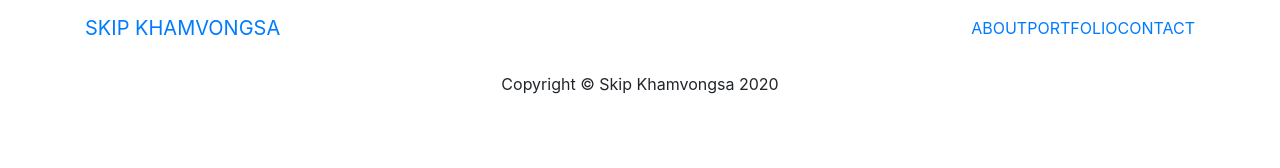
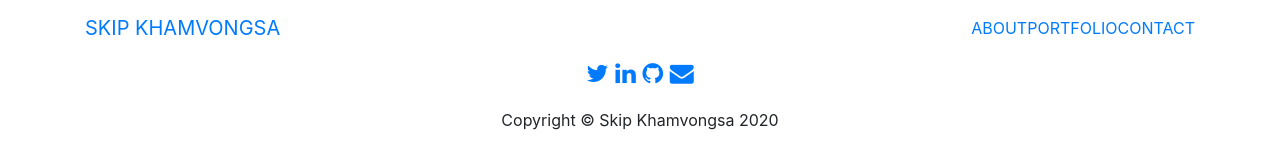
Before and after one commit to skip1113/Skips-Portfolio, a website: page index.html in a window 1280 px wide. Drawn offline with nearby package versions, Linux system fonts and the light colour scheme.

Commit message:
Added fa CDN and icons to footer

```diff
--- a/css/style.css
+++ b/css/style.css
@@ -0,0 +1,3 @@
+footer .social-icons {
+    font-size: 1.5em;
+}
--- a/index.html
+++ b/index.html
@@ -1,19 +1,23 @@
 <!DOCTYPE html>
 <html lang="en">
+
 <head>
     <title>Skip Khamvongsa | Front-end Developer</title>
     <meta charset="UTF-8">
     <meta name="viewport" content="width=device-width, initial-scale=1.0">
     <link rel="stylesheet" type="text/css" href="css/style.css">
+    <link rel="stylesheet" href="https://cdnjs.cloudflare.com/ajax/libs/font-awesome/4.7.0/css/font-awesome.min.css">
     <!-- Touch Icon for iOS 2.0+ and Andriod 2.1+ -->
     <link rel="apple-touch-icon-precomposed" sizes="152x152" href="img/apple-touch-icon-152x152.png" />
     <!-- Favicon Chgrome for Andriod -->
     <link rel="icon" type="image/png" href="img/favicon-196x196.png" sizes="196x196" />
     <!-- Favicon targeted Chrome -->
     <link rel="icon" type="image/png" href="img/favicon-32x32.png" sizes="32x32" />
-    <link rel="stylesheet" href="https://stackpath.bootstrapcdn.com/bootstrap/4.5.2/css/bootstrap.min.css" integrity="sha384-JcKb8q3iqJ61gNV9KGb8thSsNjpSL0n8PARn9HuZOnIxN0hoP+VmmDGMN5t9UJ0Z" crossorigin="anonymous">
+    <link rel="stylesheet" href="https://stackpath.bootstrapcdn.com/bootstrap/4.5.2/css/bootstrap.min.css"
+        integrity="sha384-JcKb8q3iqJ61gNV9KGb8thSsNjpSL0n8PARn9HuZOnIxN0hoP+VmmDGMN5t9UJ0Z" crossorigin="anonymous">
     <script src="https://ajax.googleapis.com/ajax/libs/jquery/3.5.1/jquery.min.js"></script>
 </head>
+
 <body>
     <nav class="navbar is-transparent" role="navigation" aria-label="main navigation">
         <div class="container">
@@ -49,16 +53,24 @@
             <div class="social-icons">
                 <p class="field">
                     <a class="button" href="https://twitter.com/skip_khamvongsa" target="_blank">
-
+                        <span>
+                            <i class="fa fa-twitter"></i>
+                        </span>
                     </a>
                     <a class="button" href="https://www.linkedin.com/in/skip-khamvongsa/" target="_blank">
-
+                        <span>
+                            <i class="fa fa-linkedin"></i>
+                        </span>
                     </a>
                     <a class="button" href="https://github.com/skip1113" target="_blank">
-
+                        <span>
+                            <i class="fa fa-github"></i>
+                        </span>
                     </a>
                     <a class="button" href="mailto:skipk95@gmail.com" target="_blank">
-
+                        <span>
+                            <i class="fa fa-envelope"></i>
+                        </span>
                     </a>
                 </p>
             </div>
@@ -68,8 +80,13 @@
         </div>
     </footer>
     <!-- Bootstrap and Javascript CDN -->
-    <script src="https://code.jquery.com/jquery-3.5.1.slim.min.js" integrity="sha384-DfXdz2htPH0lsSSs5nCTpuj/zy4C+OGpamoFVy38MVBnE+IbbVYUew+OrCXaRkfj" crossorigin="anonymous"></script>
-    <script src="https://stackpath.bootstrapcdn.com/bootstrap/4.5.2/js/bootstrap.min.js" integrity="sha384-B4gt1jrGC7Jh4AgTPSdUtOBvfO8shuf57BaghqFfPlYxofvL8/KUEfYiJOMMV+rV" crossorigin="anonymous"></script>
+    <script src="https://code.jquery.com/jquery-3.5.1.slim.min.js"
+        integrity="sha384-DfXdz2htPH0lsSSs5nCTpuj/zy4C+OGpamoFVy38MVBnE+IbbVYUew+OrCXaRkfj"
+        crossorigin="anonymous"></script>
+    <script src="https://stackpath.bootstrapcdn.com/bootstrap/4.5.2/js/bootstrap.min.js"
+        integrity="sha384-B4gt1jrGC7Jh4AgTPSdUtOBvfO8shuf57BaghqFfPlYxofvL8/KUEfYiJOMMV+rV"
+        crossorigin="anonymous"></script>
     <script src="js/main.js"></script>
 </body>
+
 </html>
--- a/package.json
+++ b/package.json
@@ -18,6 +18,7 @@
   },
   "homepage": "https://github.com/skip1113/Skips-Portfolio#readme",
   "dependencies": {
+    "@fortawesome/fontawesome-free": "^5.15.0",
     "jquery": "^3.5.1"
   }
 }
```
Also changed, not shown: 1 other file. Lines whose indentation alone changed are shown as unchanged.
